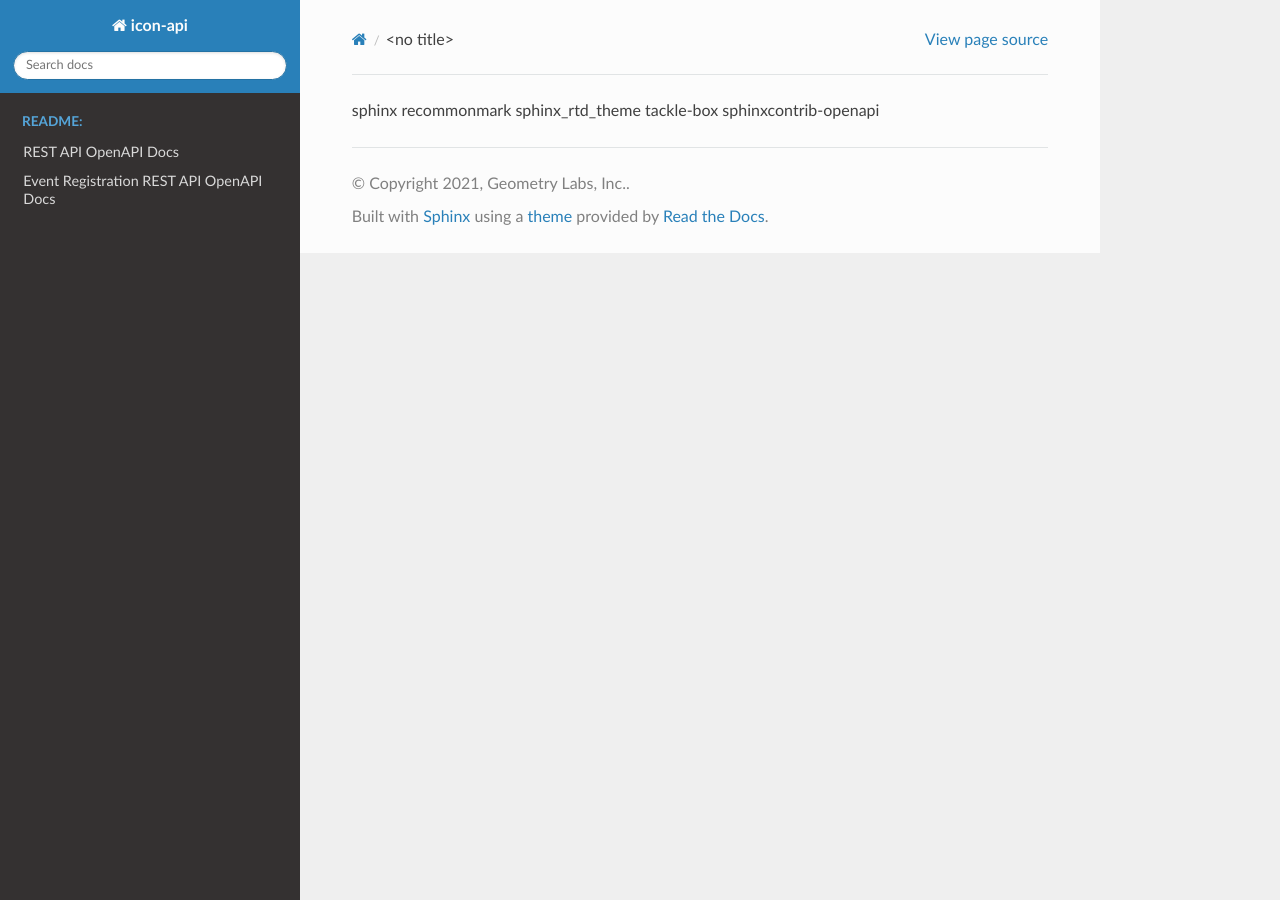
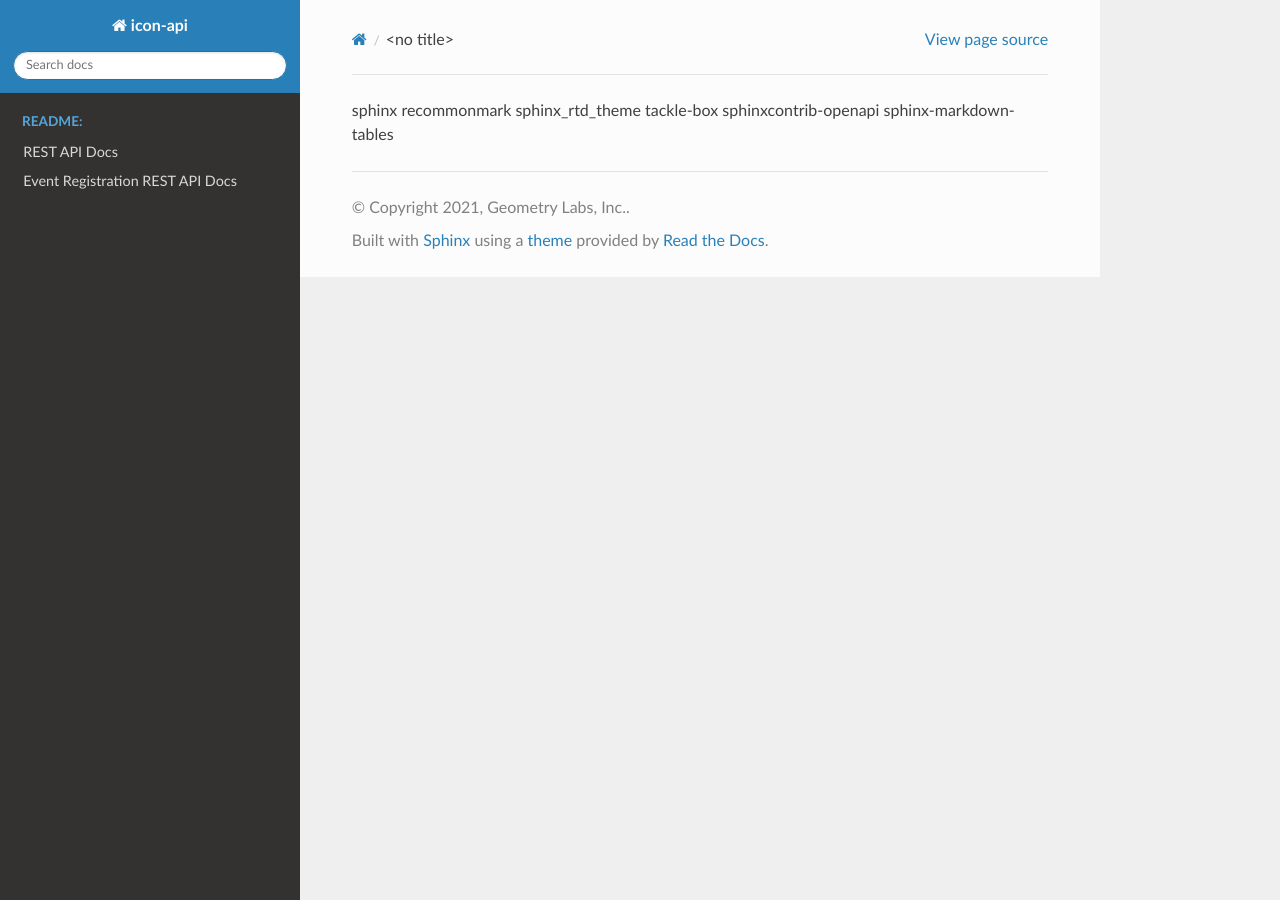
Before and after one commit to geometry-labs/icon-api, a Sphinx documentation site: the page built from docs/requirements.txt, in a window 1280 px wide. Built offline with Sphinx 7.4.7 and the Read the Docs theme 2.0.0, drawn with Linux system fonts in a browser that asks for light colours.

```diff
--- a/docs/registration-rest-api.rst
+++ b/docs/registration-rest-api.rst
@@ -1,5 +1,5 @@
-Event Registration REST API OpenAPI Docs
-========================================
+Event Registration REST API Docs
+================================
 
 .. toctree::
    :maxdepth: 2
--- a/docs/requirements.txt
+++ b/docs/requirements.txt
@@ -3,3 +3,4 @@ recommonmark
 sphinx_rtd_theme
 tackle-box
 sphinxcontrib-openapi
+sphinx-markdown-tables
--- a/docs/rest-api.rst
+++ b/docs/rest-api.rst
@@ -1,5 +1,5 @@
-REST API OpenAPI Docs
-=====================
+REST API Docs
+=============
 
 .. toctree::
    :maxdepth: 2
```
Also changed, not shown: README.md (+6 -1 lines), 1 other file.
